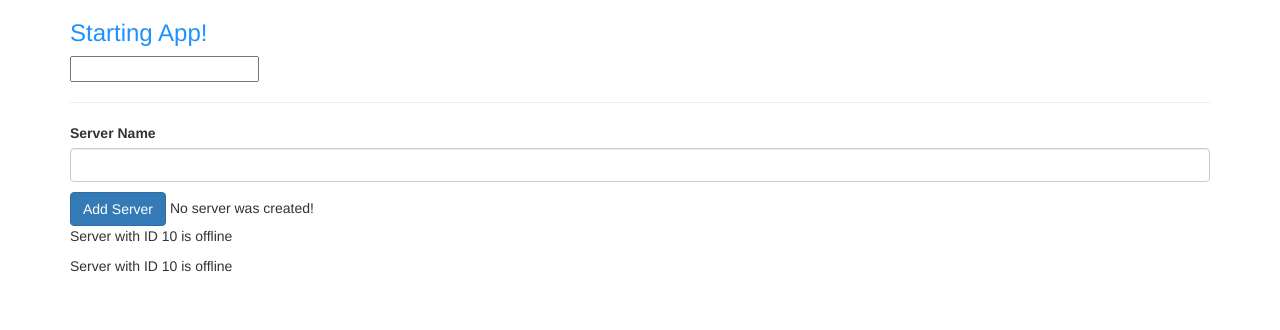
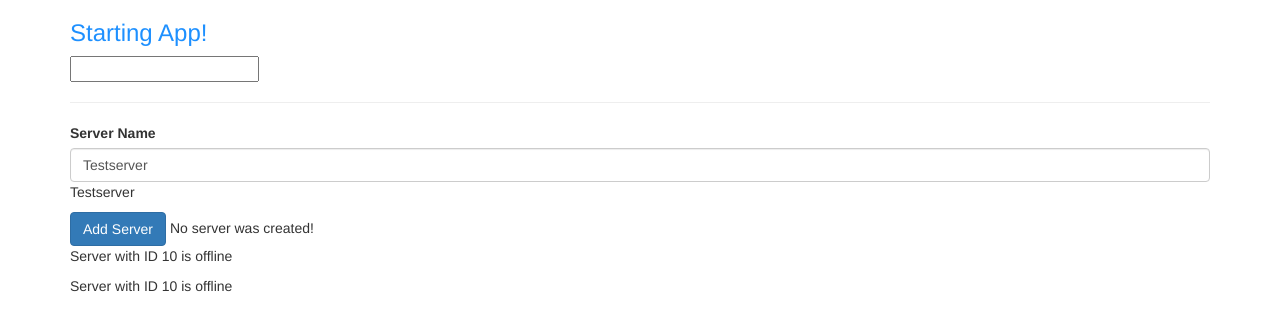
Before and after one commit to ouellettetech/MixpoLuchLearn, an Angular app in the folder Angular4/my-dream-app/: page / in a window 1280 px wide. Shown: the top 330 px of the page. Built offline with nearby package versions, Linux system fonts and the light colour scheme.

Commit message:
Angular4: Leason 29

```diff
--- a/Angular4/my-dream-app/src/app/servers/servers.component.html
+++ b/Angular4/my-dream-app/src/app/servers/servers.component.html
@@ -1,8 +1,12 @@
 <label>Server Name</label>
-<input
+<!--<input
     type="text"
     class="form-control"
-    (input)="onUpdateServerName($event)">
+    (input)="onUpdateServerName($event)">-->
+    <input
+    type="text"
+    class="form-control"
+    [(ngModel)]="serverName">
     <p> {{ serverName }}</p>
 <button
 class="btn btn-primary"
--- a/Angular4/my-dream-app/src/app/servers/servers.component.ts
+++ b/Angular4/my-dream-app/src/app/servers/servers.component.ts
@@ -14,7 +14,7 @@ import { Component, OnInit } from '@angular/core';
 export class ServersComponent implements OnInit {
   allowNewServer = false;
   serverCreationStatus = 'No server was created!';
-  serverName = '';
+  serverName = 'Testserver';
 
   constructor() {
     setTimeout(() => {
```
